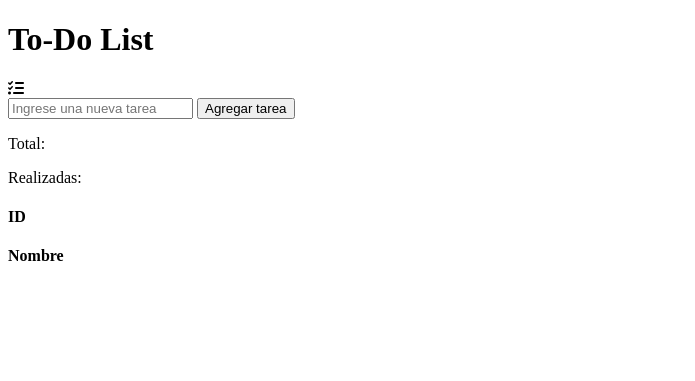
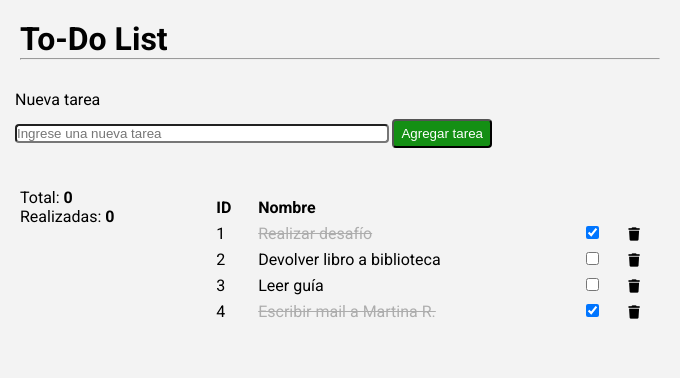
Before and after one commit to ValeEseve/ToDoList, a plain HTML site: page index.html in a window 1280 px wide. Shown: the whole page, without its empty margins (0-695 px from the left). Drawn offline with Linux system fonts and the light colour scheme.

Commit message:
Añadidas funciones

```diff
--- a/assets/css/style.css
+++ b/assets/css/style.css
@@ -0,0 +1,120 @@
+* {
+    margin: 0;
+    padding: 0;
+    box-sizing: border-box;
+}
+
+body {
+    font-family: Roboto;
+    font-weight: 400;
+    display: flex;
+    flex-direction: column;
+    width: 850px;
+}
+
+header {
+    background-color: rgb(243, 243, 243);
+    width: 80%;
+    padding: 20px;
+    margin-top: 0;
+}
+
+header h1 {
+    margin: 0;
+}
+
+header br{
+    color: black;
+}
+
+main {
+    display: flex;
+    flex-direction: column;
+    gap: 30px;
+    background-color: rgb(243, 243, 243);
+    width: 80%;
+    padding: 0px 20px 50px 0px;
+}
+
+.nueva-tarea {
+    width: 80%;
+    padding: 10px 15px;
+}
+
+.nueva-tarea p {
+    padding-bottom: 10px;
+}
+
+.nueva-tarea-input {
+    display: flex;
+    gap: 20px;
+}
+
+#nueva-tarea-input input,
+button {
+    border-radius: 4px;
+}
+
+#nueva-tarea-input input {
+    width: 75%;
+}
+
+#nueva-tarea-input button {
+    background-color: rgb(20, 143, 20);
+    padding: 5px 7px;
+    color: white;
+}
+
+.tareas {
+    display: grid;
+    gap: 30px;
+    padding-left: 20px;
+    grid-template-columns: 3fr 8fr;
+}
+
+#tareas-total, #tareas-realizadas{
+    font-weight: 700;
+}
+
+.lista-tareas {
+    display: flex;
+    flex-direction: column;
+    gap: 10px;
+}
+
+.tarea-id {
+    grid-area: id;
+}
+
+.tarea-nombre {
+    grid-area: nombre;
+}
+
+.tarea-check {
+    grid-area: check;
+}
+
+.tarea-btn {
+    grid-area: btn;
+}
+
+.tarea {
+    display: grid;
+    grid-template-areas: "id nombre check btn";
+    grid-template-columns: 1fr 10fr 1fr 1fr;
+    gap: 10px;
+    padding-bottom: 7px;
+}
+
+.realizada {
+    text-decoration: line-through;
+    color: grey;
+    opacity: 0.6;
+  }
+
+
+.tarea-btn-eliminar{
+    background: none;
+    border: none;
+    cursor: pointer;
+}
--- a/assets/js/data.js
+++ b/assets/js/data.js
@@ -1,6 +1,6 @@
-let dataTareas = [
-    {id: 1, tarea: "Realizar desafío", realizada: true}
-    {id: 2, tarea: "Devolver libro a biblioteca", realizada: false}
-    {id: 3, tarea: "Leer guía", realizada: false}
-    {id: 4, tarea: "Responder mail a Martina R.", realizada: true}
+const dataTareas = [
+    {id: 1, nombre: "Realizar desafío", realizada: true},
+    {id: 2, nombre: "Devolver libro a biblioteca", realizada: false},
+    {id: 3, nombre: "Leer guía", realizada: false},
+    {id: 4, nombre: "Escribir mail a Martina R.", realizada: true}
 ]
--- a/assets/js/main.js
+++ b/assets/js/main.js
@@ -0,0 +1,46 @@
+// Variables
+listaTareas = document.querySelector("#lista-tareas")
+nuevaTareaInput = document.querySelector("#nueva-tarea-input-box")
+btnAgregar = document.querySelector("#nueva-tarea-btn")
+
+// Render
+renderTareas()
+
+// Event Listeners
+btnAgregar.addEventListener("click", agregarTarea);
+
+// Funciones
+function renderTareas() {
+    const tareas = listaTareas
+    let html = ""
+    dataTareas.forEach(tarea => {
+        html += `
+            <div class="tarea">
+                <div class="tarea-id">
+                    <p>${tarea.id}</p>
+                </div>
+                <div class="tarea-nombre">
+                    <p class="${tarea.realizada ? 'realizada' : ''}">${tarea.nombre}</p>
+                </div>
+                <div class="tarea-check">
+                    <input class="tarea-checkbox" type="checkbox" ${tarea.realizada ? "checked" : ""}>
+                </div>
+                <div class="tarea-btn">
+                    <button class="tarea-btn-eliminar">
+                        <i class="fa-solid fa-trash"></i>
+                    </button>
+                </div>
+            </div>`
+    })
+    tareas.innerHTML = html;
+}
+
+function agregarTarea(){
+    let nuevaTarea = nuevaTareaInput.value
+    const id = Date.now().toString()
+    if (nuevaTarea.trim() !== ""){
+        dataTareas.push({id: id.slice(-4), nombre: nuevaTarea, realizada: false})
+        nuevaTareaInput.value = ""
+    }
+    renderTareas()
+}
--- a/index.html
+++ b/index.html
@@ -1,5 +1,6 @@
 <!DOCTYPE html>
 <html lang="es">
+
 <head>
     <meta charset="UTF-8">
     <meta name="viewport" content="width=device-width, initial-scale=1.0">
@@ -7,31 +8,45 @@
     <link rel="shortcut icon" href="./assets/imgs/favicon/check-favicon.png" type="image/x-icon">
     <link rel="stylesheet" href="./assets/css/style.css">
     <script src="https://kit.fontawesome.com/4425dd6319.js" crossorigin="anonymous"></script>
+    <link rel="preconnect" href="https://fonts.googleapis.com">
+    <link rel="preconnect" href="https://fonts.gstatic.com" crossorigin>
+    <link href="https://fonts.googleapis.com/css2?family=Roboto:ital,wght@0,100..900;1,100..900&display=swap"
+        rel="stylesheet">
 </head>
+
 <body>
     <header>
         <h1>To-Do List</h1>
-        <i class="fa-solid fa-list-check"></i>
+        <hr>
     </header>
     <main>
         <section class="nueva-tarea">
-            <input type="text" placeholder="Ingrese una nueva tarea" id="nueva-tarea-input">
-            <button id="nueva-tarea-btn">Agregar tarea</button>
+            <p>Nueva tarea</p>
+            <article id="nueva-tarea-input">
+                <input type="text" placeholder="Ingrese una nueva tarea" id="nueva-tarea-input-box">
+                <button id="nueva-tarea-btn">Agregar tarea</button>
+            </article>
         </section>
-        <section class="recuento-tareas">
-            <p>Total: <span id="tareas-total"></span></p>
-            <p>Realizadas: <span id="tareas-realizadas"></span></p>
-        </section>
-        <section class="lista-tareas">
-            <div id="tarea-id"></div>
-            <h4>ID</h4>
-            <div id="tarea-nombre"></div>
-            <h4>Nombre</h4>
-            <div id="tarea-check"></div>
-            <div id="tarea-btn"></div>
+        <section class="tareas">
+            <article class="recuento-tareas">
+                <p>Total: <span id="tareas-total">0</span></p>
+                <p>Realizadas: <span id="tareas-realizadas">0</span></p>
+            </article>
+            <article >
+                <div class="tarea">
+                    <div class="tarea-id"></div>
+                    <h4>ID</h4>
+                    <div class="tarea-nombre"></div>
+                    <h4>Nombre</h4>
+                    <div class="tarea-check"></div>
+                    <div class="tarea-btn"></div>
+                </div>
+                <div id="lista-tareas"></div>
+            </article>
         </section>
     </main>
     <script src="./assets/js/data.js"></script>
     <script src="./assets/js/main.js"></script>
 </body>
+
 </html>
```
